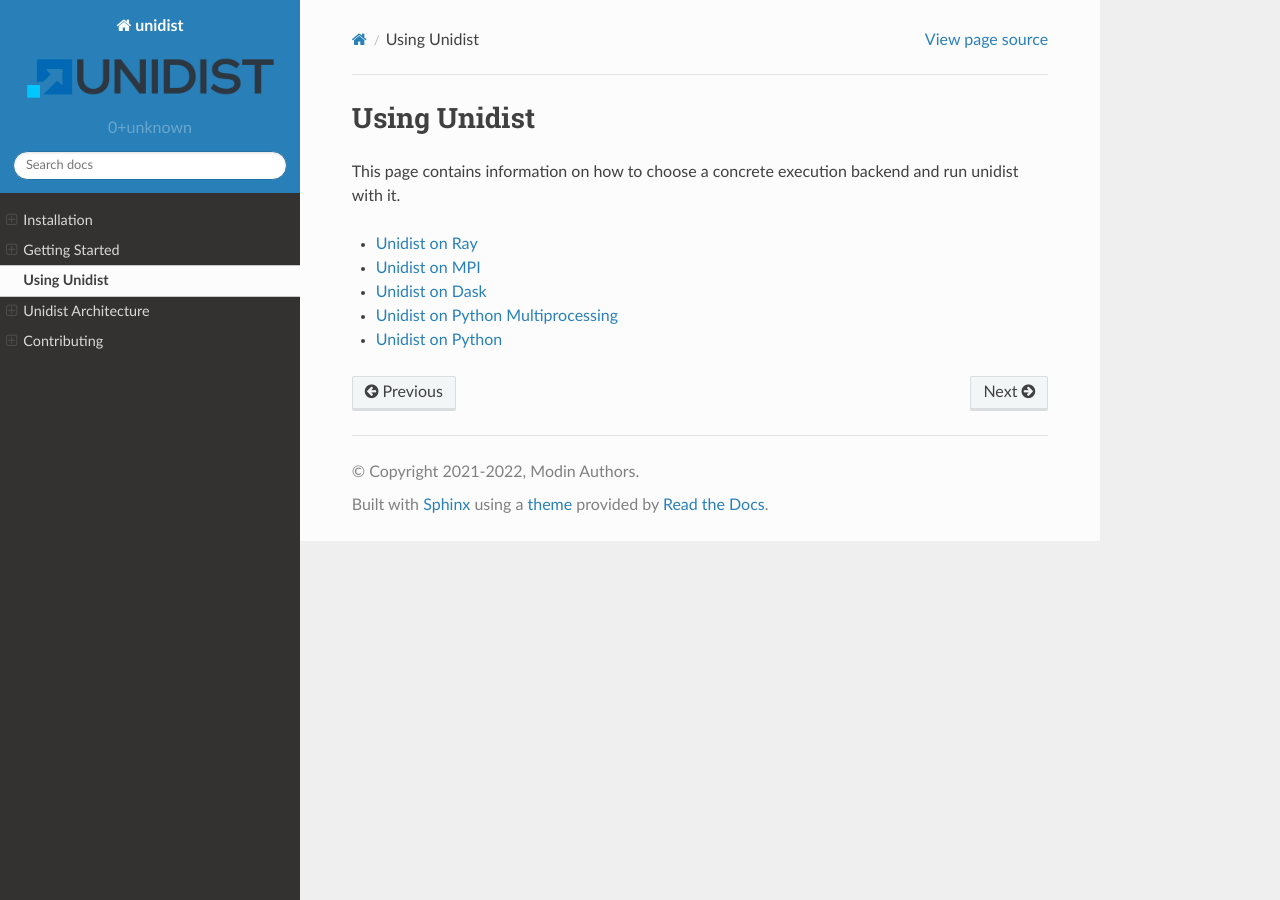
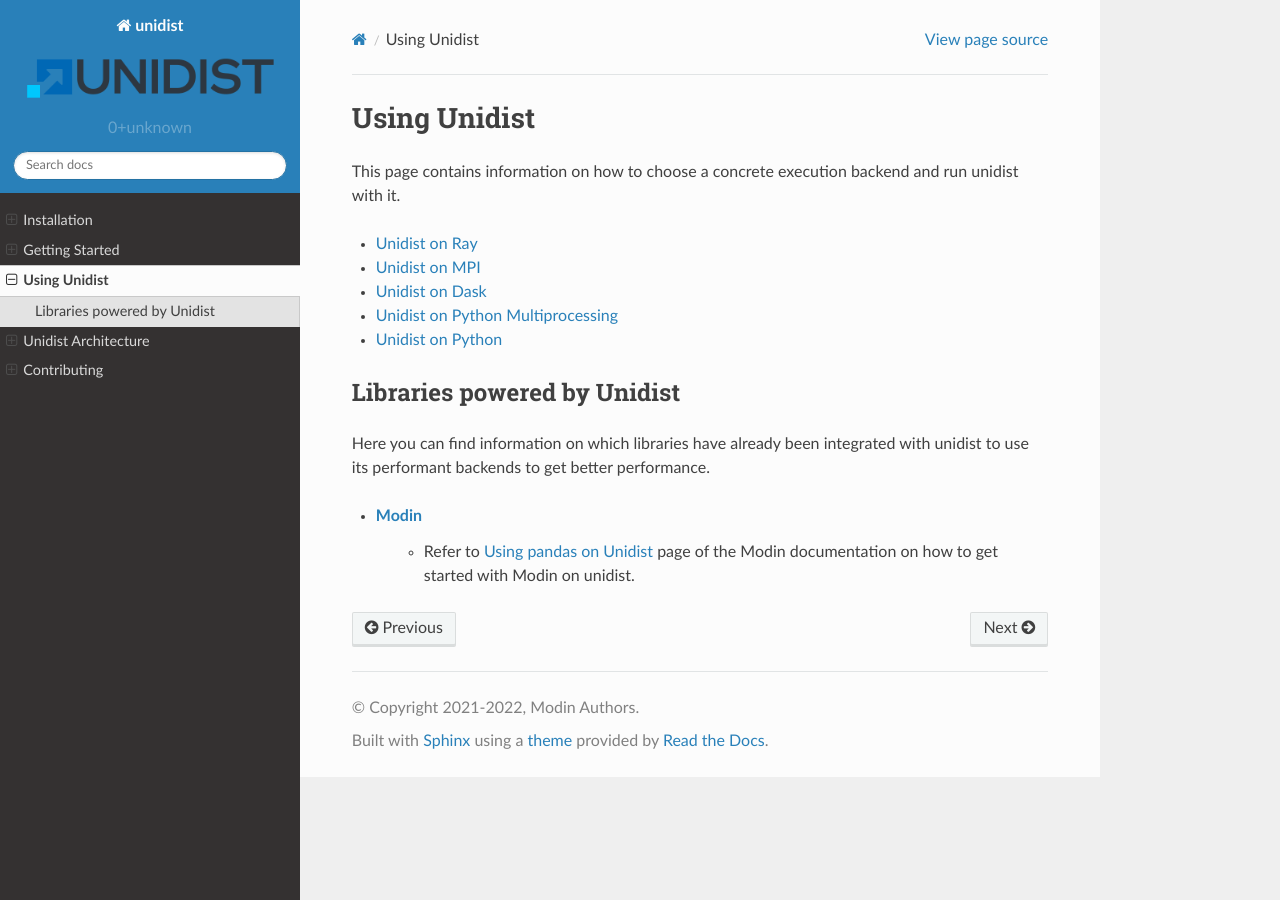
Before and after one commit to modin-project/unidist, a Sphinx documentation site: the page built from docs/using_unidist/index.rst, in a window 1280 px wide. Built offline with Sphinx 7.4.7 and the Read the Docs theme 2.0.0, drawn with Linux system fonts in a browser that asks for light colours.

Commit message:
DOCS-#221: Add mentioning about Modin and unidist integration in to docs (#222)
Signed-off-by: Igoshev, Iaroslav <iaroslav.igoshev@intel.com>

```diff
--- a/docs/using_unidist/index.rst
+++ b/docs/using_unidist/index.rst
@@ -13,3 +13,15 @@
 - :doc:`Unidist on Dask <unidist_on_dask>`
 - :doc:`Unidist on Python Multiprocessing <unidist_on_python_multiprocessing>`
 - :doc:`Unidist on Python <unidist_on_python>`
+
+Libraries powered by Unidist
+""""""""""""""""""""""""""""
+
+Here you can find information on which libraries have already been integrated with unidist
+to use its performant backends to get better performance.
+
+- Modin_
+    - Refer to `Using pandas on Unidist`_ page of the Modin documentation on how to get started with Modin on unidist.
+
+.. _`Modin`: https://github.com/modin-project/modin
+.. _`Using pandas on Unidist`: https://modin.readthedocs.io/en/latest/development/using_pandas_on_unidist.html
```
Also changed, not shown: README.md (+7 -0 lines).
